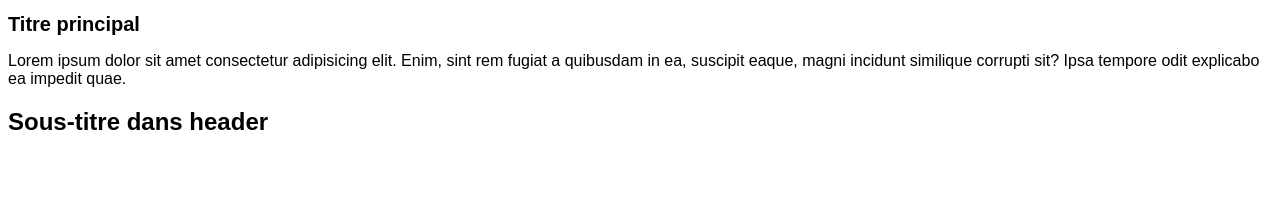
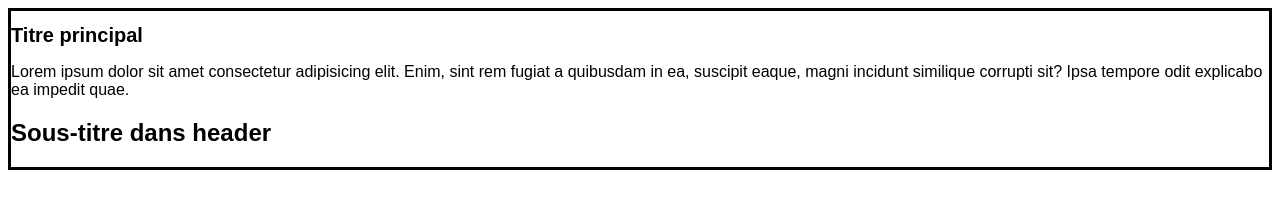
Before and after one commit to Djawad1001/Exerice3, a plain HTML site: page index.htm in a window 1280 px wide. Drawn offline with Linux system fonts and the light colour scheme.

Commit message:
M - Une bordure autour du header

```diff
--- a/css/style.css
+++ b/css/style.css
@@ -1,5 +1,8 @@
 body {
     font-family: Arial;
+}
+header{
+    border: 3px solid black;
 }
 h1{
     font-family:Arial;
```
